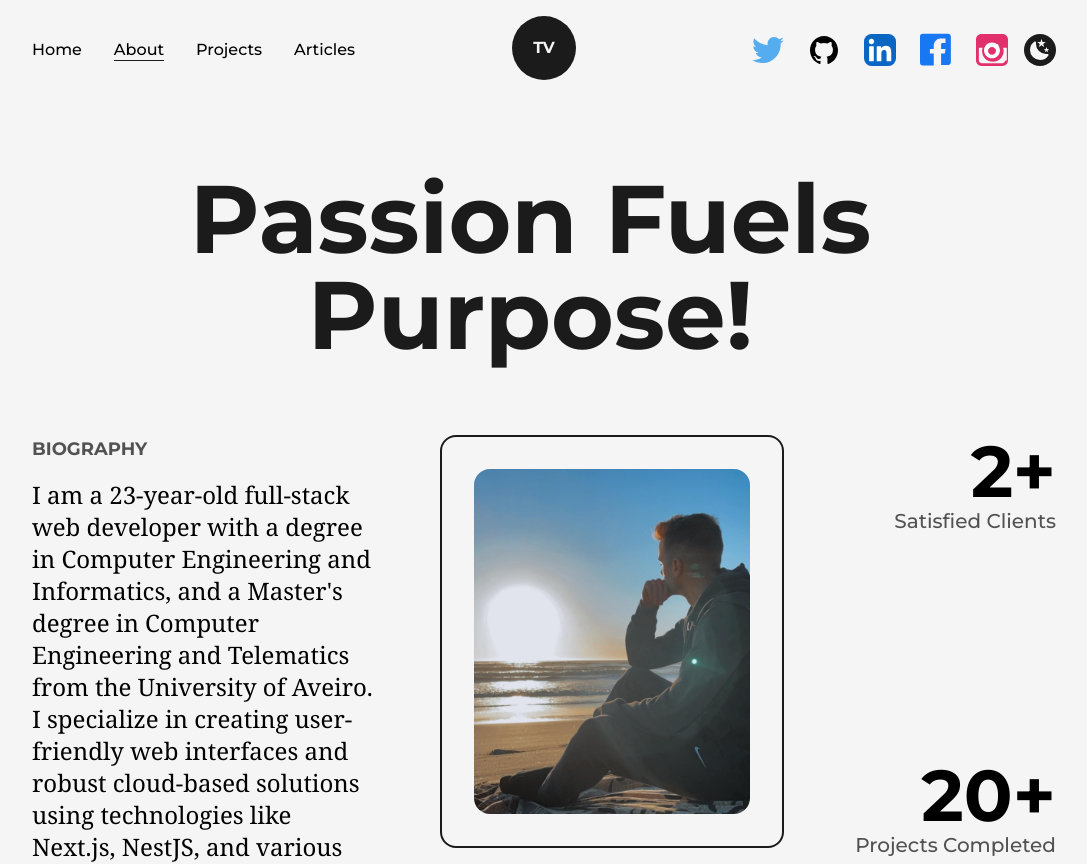
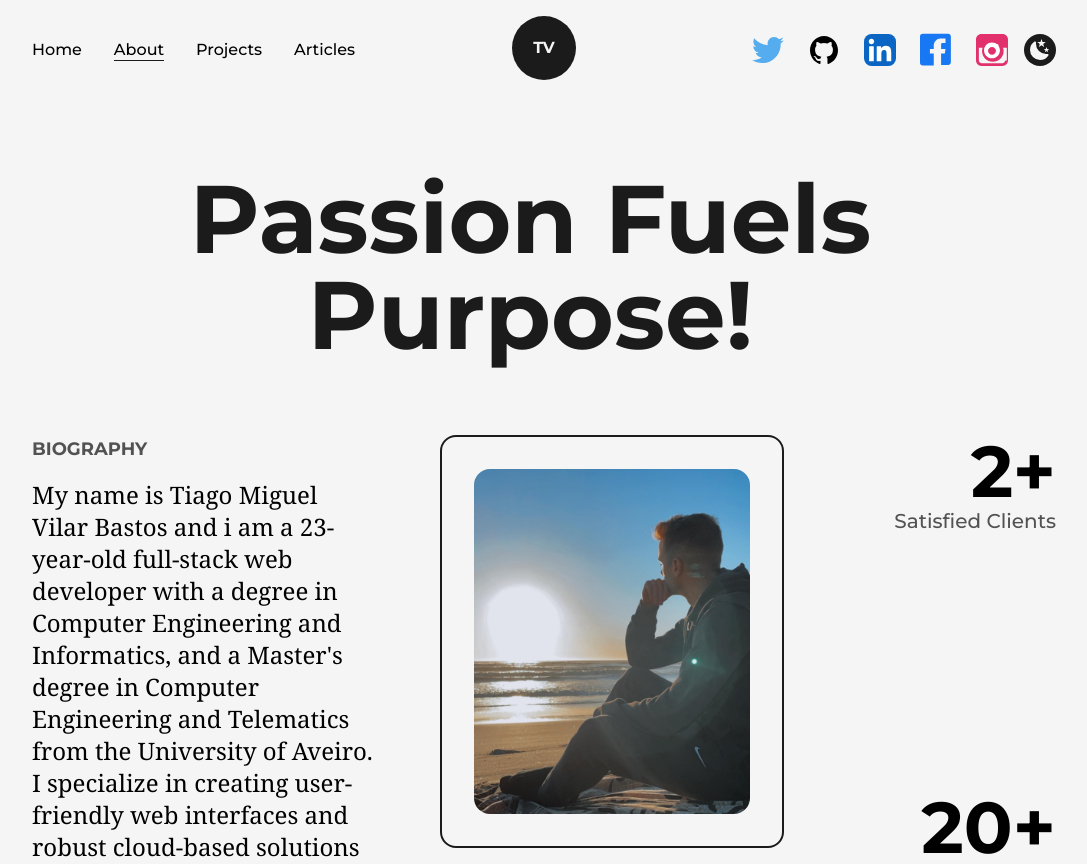
Before and after one commit to vilar07/Web_Portfolio, a Next.js app: page /about in a window 1280 px wide. Shown: the top 864 px of the page, without its empty margins (96-1183 px from the left). Built offline with nearby package versions, Linux system fonts and the light colour scheme.

Commit message:
Update about.js

```diff
--- a/src/pages/about.js
+++ b/src/pages/about.js
@@ -53,7 +53,7 @@ const about = () => {
                     <div className=' w-full col-span-3 flex flex-col xl:col-span-4 md:order-2 md:col-span-8'>
                         <h2 className='w-full mb-4 text-lg font-bold uppercase text-dark/75 dark:text-light/75'>Biography</h2>
                         <p className='w-full font-medium break-words font-serif text-2xl'>
-                        I am a 23-year-old full-stack web developer with a degree in Computer Engineering and Informatics, and a Master&apos;s degree in Computer Engineering and Telematics from the University of Aveiro.
+                        My name is Tiago Miguel Vilar Bastos and i am a 23-year-old full-stack web developer with a degree in Computer Engineering and Informatics, and a Master&apos;s degree in Computer Engineering and Telematics from the University of Aveiro.
                         </p>
                         <p></p>
                         <p className='w-full font-medium break-words font-serif text-2xl'>
```
